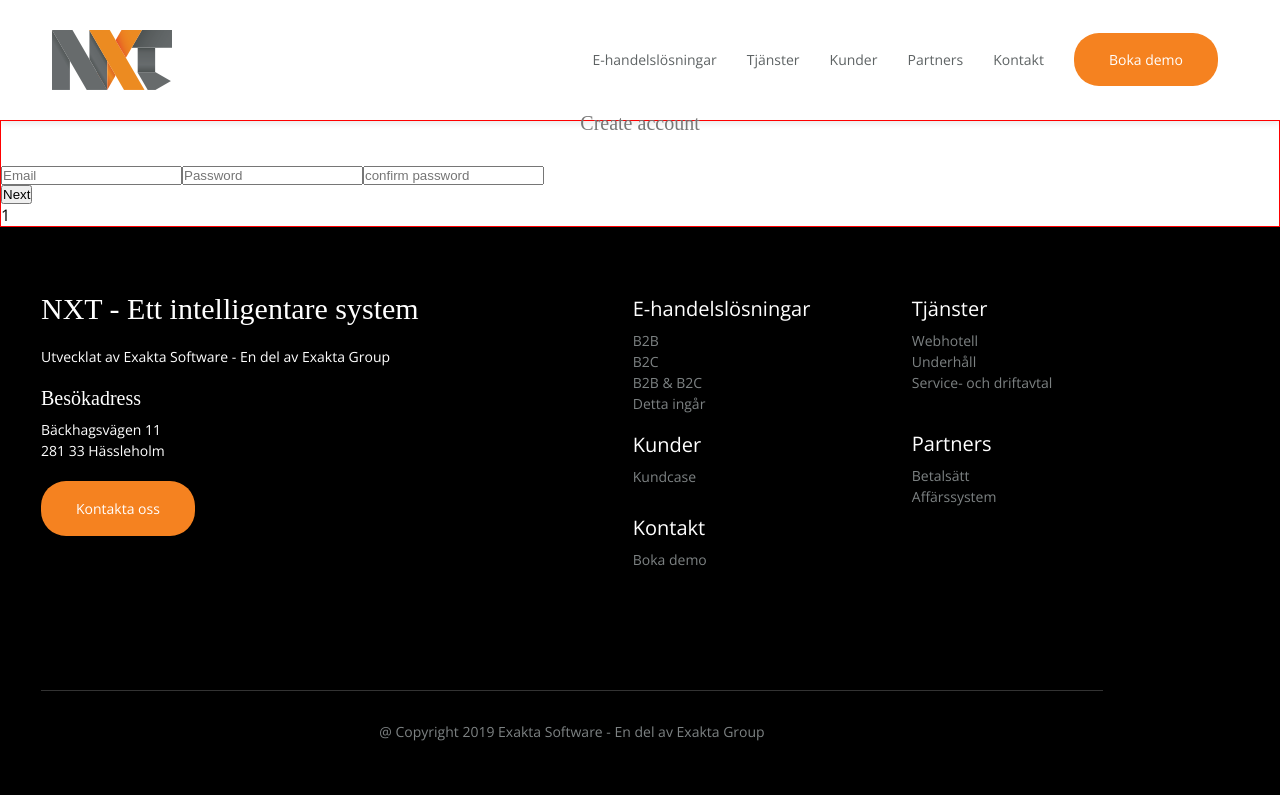
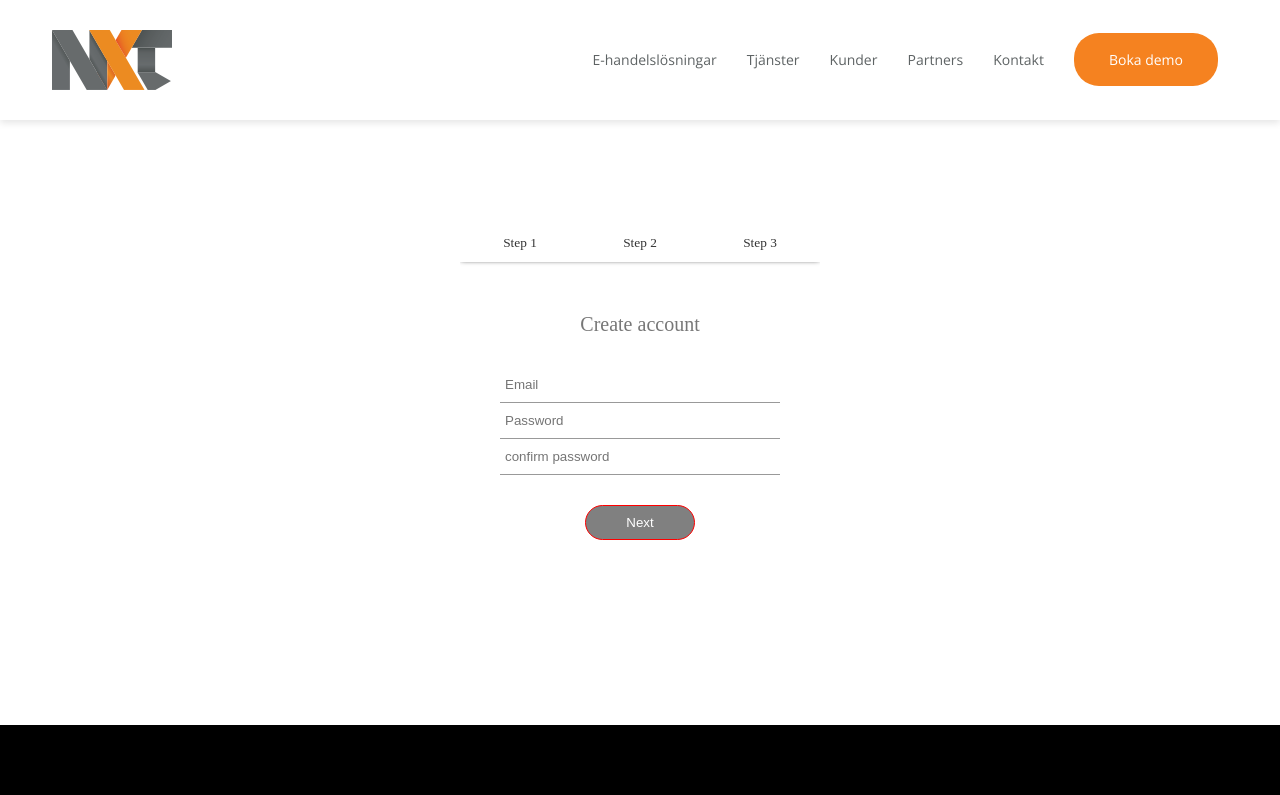
Before and after one commit to bergerik/nxt-vue, a Vue app: page / in a window 1280 px wide. Shown: the top 795 px of the page. Built offline with nearby package versions, Linux system fonts and the light colour scheme.

Commit message:
ska fixa logik

```diff
--- a/src/components/Questions.vue
+++ b/src/components/Questions.vue
@@ -1,5 +1,13 @@
 <template>
   <div class="questions">
+    <!-- Progress bar! -->
+    <div class="step-row">
+      <div id="progress"></div>
+      <div class="step-col"><small>Step 1</small></div>
+      <div class="step-col"><small>Step 2</small></div>
+      <div class="step-col"><small>Step 3</small></div>
+    </div>
+
     <form id="form1">
       <div>
         <h3>Create account</h3>
@@ -9,10 +17,33 @@
       <input type="text" placeholder="confirm password" required />
 
       <div class="btn-box">
-        <button id="next1" type="button">Next</button>
+        <button type="button">Next</button>
       </div>
     </form>
-    <p>{{ number }}</p>
+
+    <form id="form2">
+      <h3>Hejsan</h3>
+      <input type="text" placeholder="ABC" required />
+      <input type="text" placeholder="HAHAHA" required />
+      <input type="text" placeholder="ÖÖÖL" required />
+
+      <div class="btn-box">
+        <button id="back1" type="button">Back</button>
+        <button id="next2" type="button">Next</button>
+      </div>
+    </form>
+
+    <form id="form3">
+      <h3>personal info</h3>
+      <input type="text" placeholder="fist name" required />
+      <input type="text" placeholder="last name" required />
+      <input type="text" placeholder="mobile num" required />
+
+      <div class="btn-box">
+        <button id="back2" type="button">Back</button>
+        <button type="submit">Submit</button>
+      </div>
+    </form>
   </div>
 </template>
 
@@ -38,7 +69,13 @@ export default {
 .questions {
   margin: 0;
   padding: 0;
-  border: 1px solid red;
+  width: 360px;
+  height: 400px;
+  margin: 8% auto;
+  background-color: #fff;
+  border-radius: 5px;
+  position: relative;
+  overflow: hidden;
 
   h3 {
     text-align: center;
@@ -47,5 +84,69 @@ export default {
     font-size: 20px;
     line-height: 5px;
   }
+
+  form {
+    width: 280px;
+    position: absolute;
+    top: 100px;
+    left: 40px;
+    transition: 0.5s ease;
+
+    button {
+      width: 110px;
+      height: 35px;
+      margin: 0 10px;
+      background-color: gray;
+      border-radius: 30px;
+      border: 1px solid red;
+      outline: none;
+      color: #fff;
+      cursor: pointer;
+    }
+
+    input {
+      width: 100%;
+      padding: 10px 5px;
+      border: 0;
+      border-bottom: 1px solid #999;
+      outline: none;
+      background: transparent;
+
+      ::placeholder {
+        color: #777;
+      }
+    }
+
+    .btn-box {
+      width: 100%;
+      margin: 30px auto;
+      text-align: center;
+    }
+  }
+
+  #form2 {
+    left: 450px;
+  }
+
+  #form3 {
+    left: 450px;
+  }
+
+  .step-row {
+    width: 360px;
+    height: 40px;
+    margin: 0 auto;
+    display: flex;
+    align-items: center;
+    box-shadow: 0 -1px 5px -1px #000;
+    position: relative;
+
+    .step-col {
+      width: 120px;
+      text-align: center;
+      color: #333;
+      position: relative;
+    }
+  }
 }
 </style>
```
